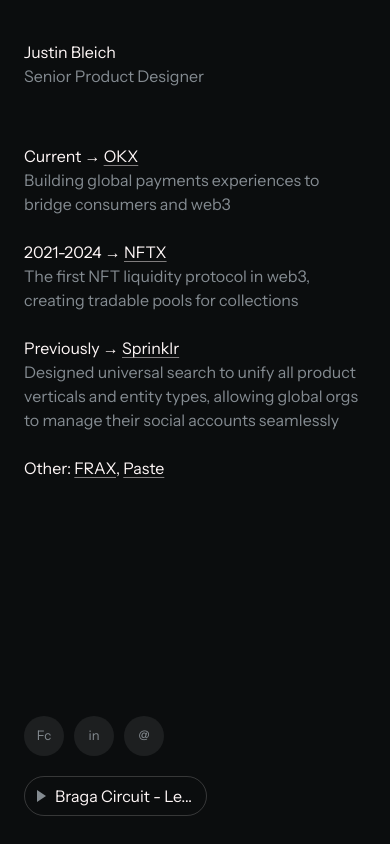
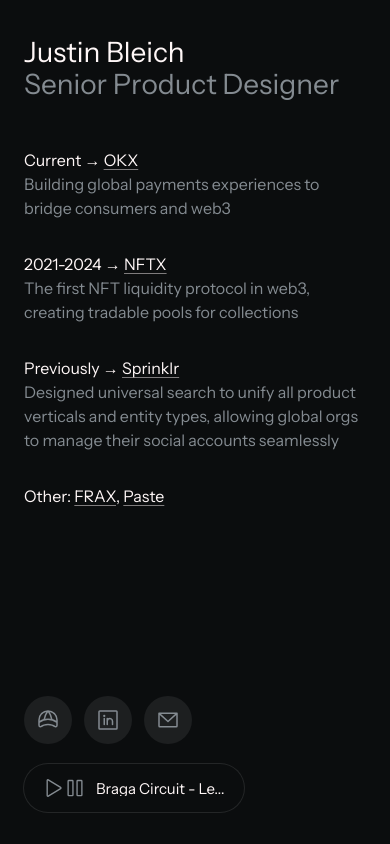
Before and after one commit to justinbleich/justinbleich-com, a React (Vite) app: page / in a window 390 px wide. Built offline with nearby package versions, Linux system fonts and the light colour scheme.

Commit message:
Refine portfolio typography and icons

```diff
--- a/package.json
+++ b/package.json
@@ -9,6 +9,7 @@
     "preview": "vite preview"
   },
   "dependencies": {
+    "@phosphor-icons/react": "^2.1.10",
     "react": "^19.2.6",
     "react-dom": "^19.2.6"
   },
--- a/src/App.jsx
+++ b/src/App.jsx
@@ -1,3 +1,11 @@
+import {
+  BaseballCapIcon,
+  EnvelopeSimpleIcon,
+  LinkedinLogoIcon,
+  PauseIcon,
+  PlayIcon,
+} from "@phosphor-icons/react";
+
 const roles = [
   {
     marker: "Current",
@@ -25,17 +33,17 @@
   {
     label: "Farcaster",
     href: "https://farcaster.xyz/jtb",
-    shortLabel: "Fc",
+    Icon: BaseballCapIcon,
   },
   {
     label: "LinkedIn",
     href: "https://linkedin.com/in/justinbleich",
-    shortLabel: "in",
+    Icon: LinkedinLogoIcon,
   },
   {
     label: "Email",
     href: "mailto:justin.bleich@gmail.com",
-    shortLabel: "@",
+    Icon: EnvelopeSimpleIcon,
   },
 ];
 
@@ -86,7 +94,7 @@
               aria-label={social.label}
               title={social.label}
             >
-              {social.shortLabel}
+              <social.Icon size={24} weight="regular" aria-hidden="true" />
             </a>
           ))}
         </nav>
@@ -98,7 +106,10 @@
           rel="noreferrer"
           aria-label="Listen to Braga Circuit by Le..."
         >
-          <span className="play-mark" aria-hidden="true" />
+          <span className="player-icons" aria-hidden="true">
+            <PlayIcon size={22} weight="regular" />
+            <PauseIcon size={22} weight="regular" />
+          </span>
           <span>Braga Circuit - Le...</span>
         </a>
       </footer>
--- a/src/styles.css
+++ b/src/styles.css
@@ -8,6 +8,8 @@
   --surface: #1d1f20;
   --surface-hover: #25282a;
   --focus: #d94560;
+  --hover: #11bf5e;
+  --ease-out: cubic-bezier(0.2, 0, 0, 1);
 }
 
 * {
@@ -37,14 +39,15 @@
   text-decoration-color: color-mix(in srgb, currentColor 48%, transparent);
   text-underline-offset: 0.18em;
   transition:
-    color 180ms ease,
-    text-decoration-color 180ms ease,
-    background-color 180ms ease,
-    transform 180ms ease;
+    color 140ms var(--ease-out),
+    text-decoration-color 140ms var(--ease-out),
+    background-color 140ms var(--ease-out),
+    box-shadow 140ms var(--ease-out),
+    transform 140ms var(--ease-out);
 }
 
 a:hover {
-  color: #ffffff;
+  color: var(--hover);
   text-decoration-color: currentColor;
 }
 
@@ -56,21 +59,21 @@
 .site-shell {
   display: flex;
   min-height: 100vh;
-  width: min(100%, 1440px);
+  width: 100%;
   margin: 0 auto;
-  padding: clamp(48px, 9vh, 92px) clamp(24px, 7vw, 112px)
-    clamp(28px, 5vh, 56px);
+  padding: clamp(40px, 7vh, 72px) clamp(28px, 6.8vw, 88px)
+    clamp(32px, 5vh, 56px);
   flex-direction: column;
   justify-content: space-between;
-  gap: 88px;
+  gap: 64px;
 }
 
 .intro {
   display: grid;
-  grid-template-columns: minmax(220px, 0.72fr) minmax(320px, 1fr);
-  gap: clamp(56px, 12vw, 188px);
+  grid-template-columns: minmax(260px, 0.92fr) minmax(420px, 1.08fr);
+  gap: clamp(44px, 7vw, 96px);
   align-items: start;
-  max-width: 1040px;
+  width: 100%;
 }
 
 .identity {
@@ -85,12 +88,18 @@
 h1,
 .identity p,
 .work-heading,
-.other-work,
-.music-link {
-  font-size: 1rem;
-  line-height: 1.5;
+.other-work {
   letter-spacing: 0;
   font-weight: 400;
+}
+
+h1,
+.identity p {
+  font-size: 28px;
+  line-height: 32px;
+  letter-spacing: 0;
+  font-weight: 400;
+  text-wrap: balance;
 }
 
 h1 {
@@ -105,8 +114,8 @@
 .work-list {
   display: flex;
   flex-direction: column;
-  gap: 24px;
-  max-width: 560px;
+  gap: 32px;
+  max-width: 760px;
   animation: rise-in 900ms 90ms cubic-bezier(0.22, 1, 0.36, 1) both;
 }
 
@@ -119,12 +128,15 @@
 .work-heading,
 .other-work {
   color: var(--text);
-  line-height: 1.5;
+  font-size: 16px;
+  line-height: 24px;
 }
 
 .work-summary {
-  max-width: 540px;
-  line-height: 1.5;
+  max-width: 760px;
+  font-size: 16px;
+  line-height: 24px;
+  text-wrap: pretty;
 }
 
 .footer {
@@ -137,54 +149,75 @@
 
 .social-links {
   display: flex;
-  gap: 10px;
+  flex-shrink: 0;
+  gap: 12px;
   align-items: center;
 }
 
 .social-link {
   display: inline-grid;
-  width: 40px;
-  height: 40px;
+  width: 48px;
+  height: 48px;
   place-items: center;
   border-radius: 999px;
   background: var(--surface);
   color: var(--muted);
-  font-size: 0.82rem;
-  line-height: 1;
   text-decoration: none;
+  transition:
+    color 140ms var(--ease-out),
+    background-color 140ms var(--ease-out),
+    transform 140ms var(--ease-out);
 }
 
 .social-link:hover {
   background: var(--surface-hover);
-  color: var(--text);
-  transform: translateY(-1px);
+  color: var(--hover);
+  transform: translateY(-2px);
+}
+
+.social-link:active,
+.music-link:active {
+  transform: scale(0.96);
 }
 
 .music-link {
   display: inline-flex;
-  min-height: 40px;
+  flex-shrink: 1;
+  min-width: 0;
+  min-height: 48px;
   align-items: center;
-  gap: 9px;
-  border: 1px solid color-mix(in srgb, var(--text) 18%, transparent);
+  gap: 10px;
+  box-shadow: 0 0 0 1px color-mix(in srgb, var(--text) 10%, transparent);
   border-radius: 999px;
-  padding: 7px 14px 7px 12px;
+  padding: 11px 19px 11px 17px;
   color: var(--text);
+  font-size: 15px;
+  line-height: 1;
   text-decoration: none;
   white-space: nowrap;
+  transition:
+    color 140ms var(--ease-out),
+    background-color 140ms var(--ease-out),
+    box-shadow 140ms var(--ease-out),
+    transform 140ms var(--ease-out);
 }
 
 .music-link:hover {
-  border-color: color-mix(in srgb, var(--text) 34%, transparent);
+  box-shadow: 0 0 0 1px color-mix(in srgb, var(--hover) 42%, transparent);
   background: color-mix(in srgb, var(--text) 5%, transparent);
-  transform: translateY(-1px);
+  color: var(--hover);
+  transform: translateY(-2px);
 }
 
-.play-mark {
-  width: 0;
-  height: 0;
-  border-top: 6px solid transparent;
-  border-bottom: 6px solid transparent;
-  border-left: 9px solid var(--muted);
+.player-icons {
+  display: inline-flex;
+  align-items: center;
+  gap: 1px;
+  color: var(--muted);
+}
+
+.music-link:hover .player-icons {
+  color: var(--hover);
 }
 
 @keyframes rise-in {
@@ -201,13 +234,13 @@
 
 @media (max-width: 809px) {
   .site-shell {
-    padding: 40px 24px 28px;
+    padding: 60px 60px 54px;
     gap: 64px;
   }
 
   .intro {
     grid-template-columns: 1fr;
-    gap: 56px;
+    gap: 48px;
   }
 
   .work-list {
@@ -215,8 +248,47 @@
   }
 
   .footer {
+    align-items: center;
+    flex-direction: row;
+    justify-content: space-between;
+    gap: 16px;
+  }
+
+  .music-link {
+    max-width: 100%;
+  }
+
+  .music-link > span:last-child {
+    overflow: hidden;
+    text-overflow: ellipsis;
+  }
+}
+
+@media (max-width: 560px) {
+  .site-shell {
+    padding: 36px 24px 32px;
+  }
+
+  .social-links {
+    gap: 12px;
+  }
+
+  .social-link {
+    width: 48px;
+    height: 48px;
+  }
+
+  .music-link {
+    min-height: 48px;
+    padding: 11px 19px 11px 17px;
+  }
+}
+
+@media (max-width: 430px) {
+  .footer {
     align-items: flex-start;
     flex-direction: column;
+    gap: 20px;
   }
 }
 
```
Also changed, not shown: 1 other file (tests, documents, lock files or other folders).
